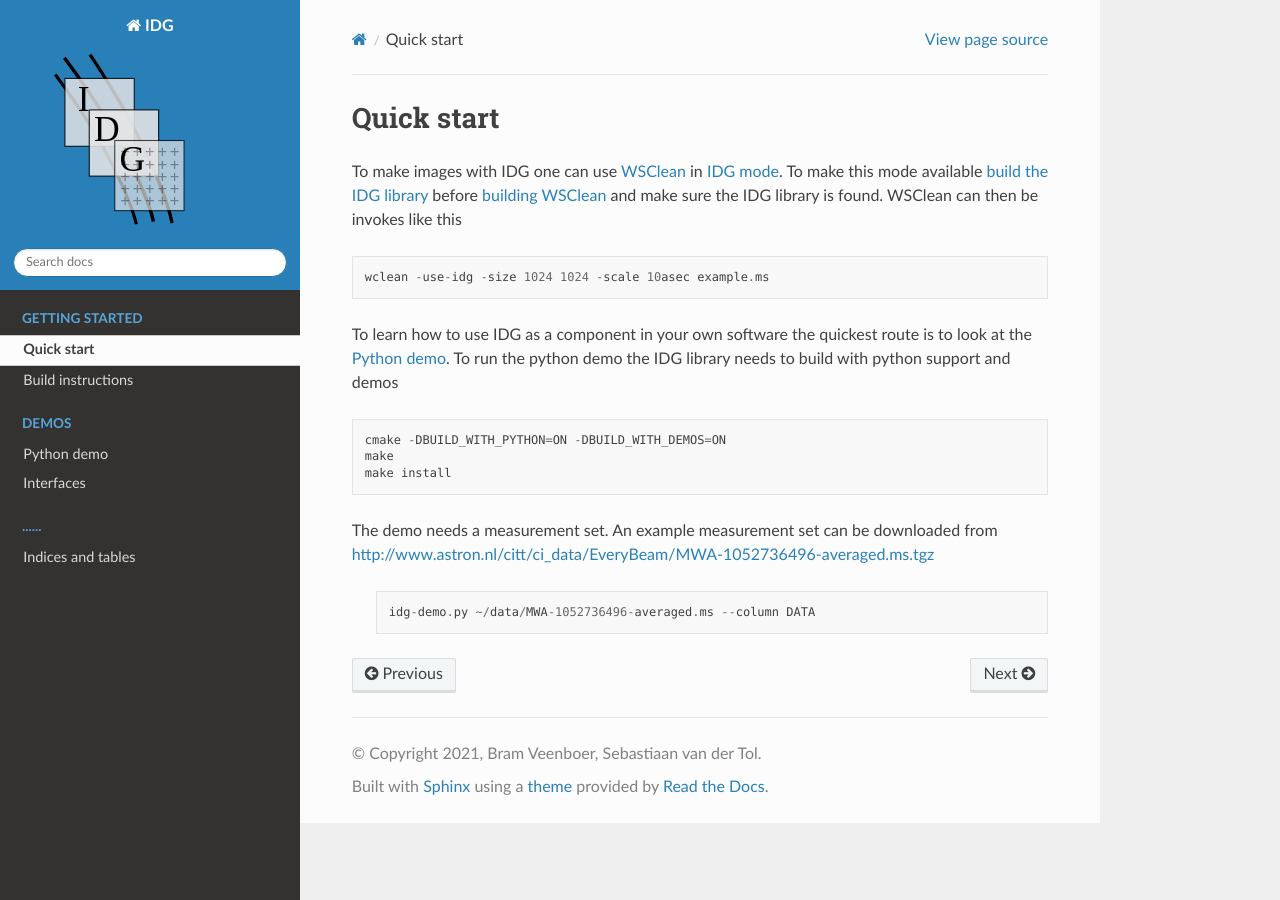
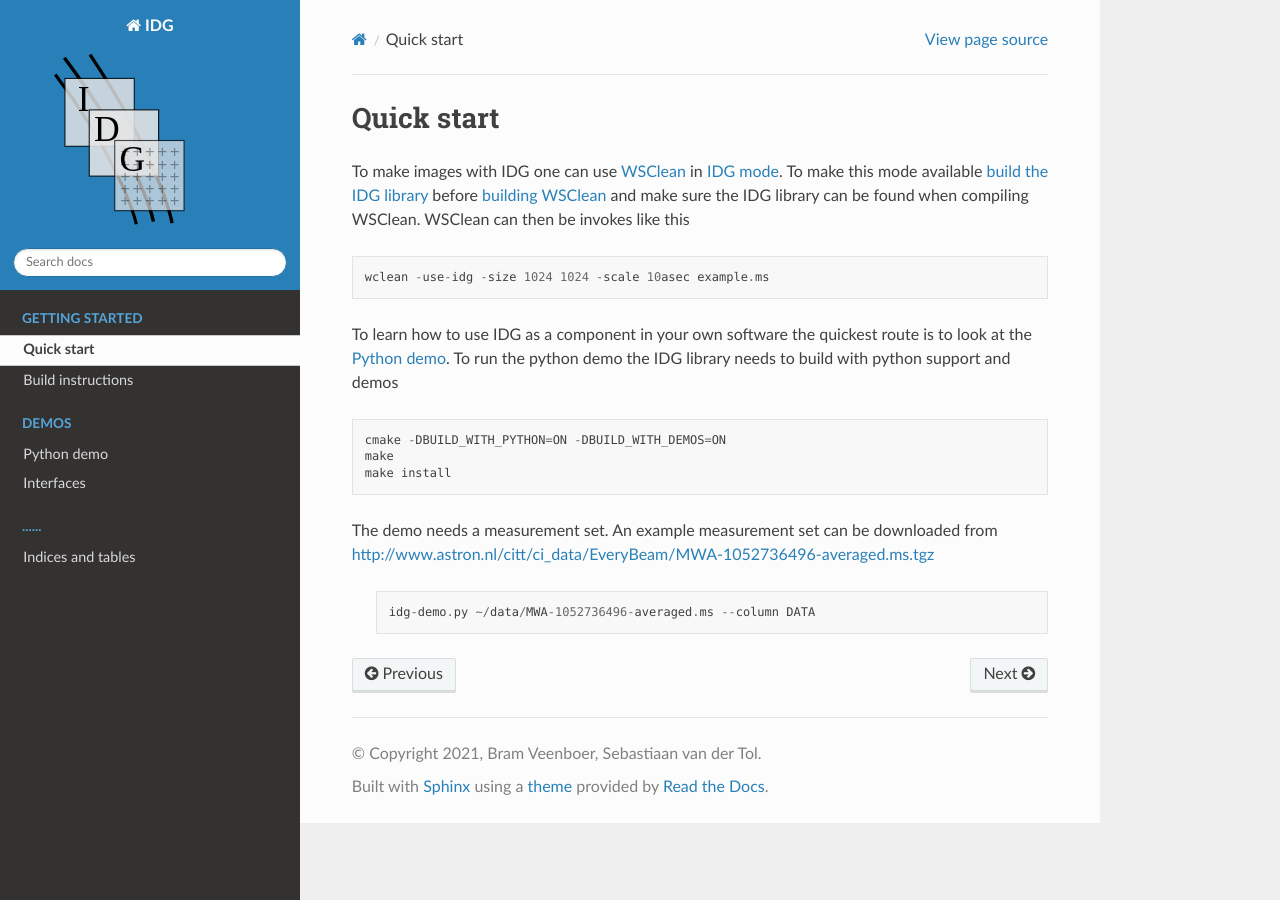
Before and after one commit to darafferty/rapthor, a Sphinx documentation site: the page built from doc/quick-start.rst, in a window 1280 px wide. Built offline with Sphinx 7.4.7 and the Read the Docs theme 2.0.0, drawn with Linux system fonts in a browser that asks for light colours.

Commit message:
Apply 1 suggestion(s) to 1 file(s)

```diff
--- a/doc/quick-start.rst
+++ b/doc/quick-start.rst
@@ -8,7 +8,7 @@
 Quick start
 ===========
 
-To make images with IDG one can use `WSClean <https://wsclean.readthedocs.io/en/latest/index.html>`_ in `IDG mode <https://wsclean.readthedocs.io/en/latest/image_domain_gridding.html>`_. To make this mode available :ref:`build the IDG library <build-instructions-label>` before `building WSClean <https://wsclean.readthedocs.io/en/latest/installation.html>`_ and make sure the IDG library is found.
+To make images with IDG one can use `WSClean <https://wsclean.readthedocs.io/en/latest/index.html>`_ in `IDG mode <https://wsclean.readthedocs.io/en/latest/image_domain_gridding.html>`_. To make this mode available :ref:`build the IDG library <build-instructions-label>` before `building WSClean <https://wsclean.readthedocs.io/en/latest/installation.html>`_ and make sure the IDG library can be found when compiling WSClean.
 WSClean can then be invokes like this ::
 
     wclean -use-idg -size 1024 1024 -scale 10asec example.ms
```
